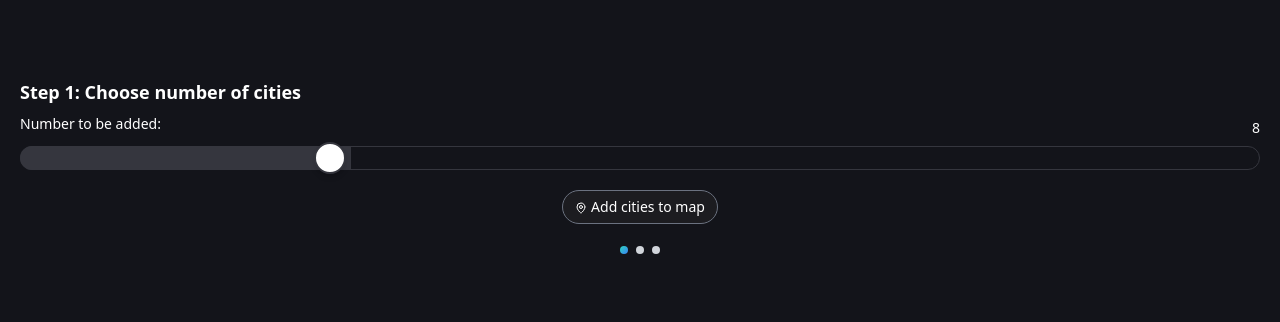
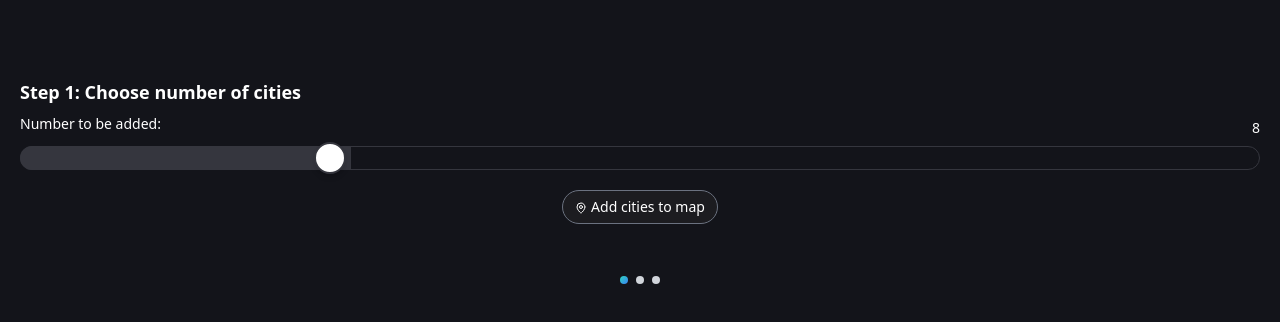
Before and after one commit to hochochochoc/traveling_salesman_react, a React (Vite) app: page /map in a window 1280 px wide. Shown: the part 392-714 px from the top of the page. Built offline with nearby package versions, Linux system fonts and the light colour scheme; no server answers.

Commit message:
increased screen size map page

```diff
--- a/src/pages/mapPage/MapPage.jsx
+++ b/src/pages/mapPage/MapPage.jsx
@@ -140,7 +140,7 @@ export default function MapPage() {
 
       <div className="flex-grow overflow-y-auto">
         {mapStep === 0 && (
-          <div className="mx-3 flex min-h-[200px] flex-col">
+          <div className="mx-3 flex min-h-[230px] flex-col">
             <div className="flex flex-col p-2">
               <p className="mb-2 text-lg font-bold text-white">{t("step_1")}</p>
               <div className="mb-1 flex items-center justify-between">
@@ -193,7 +193,7 @@ export default function MapPage() {
         )}
 
         {mapStep === 1 && (
-          <div className="mx-3 flex min-h-[200px] flex-col">
+          <div className="mx-3 flex min-h-[230px] flex-col">
             <div className="p-2">
               <p className="mb-2 text-lg font-bold text-white">{t("step_2")}</p>
               <div className="flex gap-2">
@@ -242,7 +242,7 @@ export default function MapPage() {
         )}
 
         {mapStep === 2 && (
-          <div className="mx-3 flex min-h-[200px] flex-col">
+          <div className="mx-3 flex min-h-[230px] flex-col">
             <div className="flex flex-col p-2">
               <p className="mb-2 text-lg font-bold text-white">
                 {t("step_3_algorithm")}
@@ -285,7 +285,7 @@ export default function MapPage() {
         )}
 
         {mapStep === 3 && (
-          <div className="mx-3 flex min-h-[200px] flex-col">
+          <div className="mx-3 flex min-h-[230px] flex-col">
             <div className="p-2">
               <p className="mb-2 text-lg font-bold text-white">
                 {t("step_3_diy")}
```
